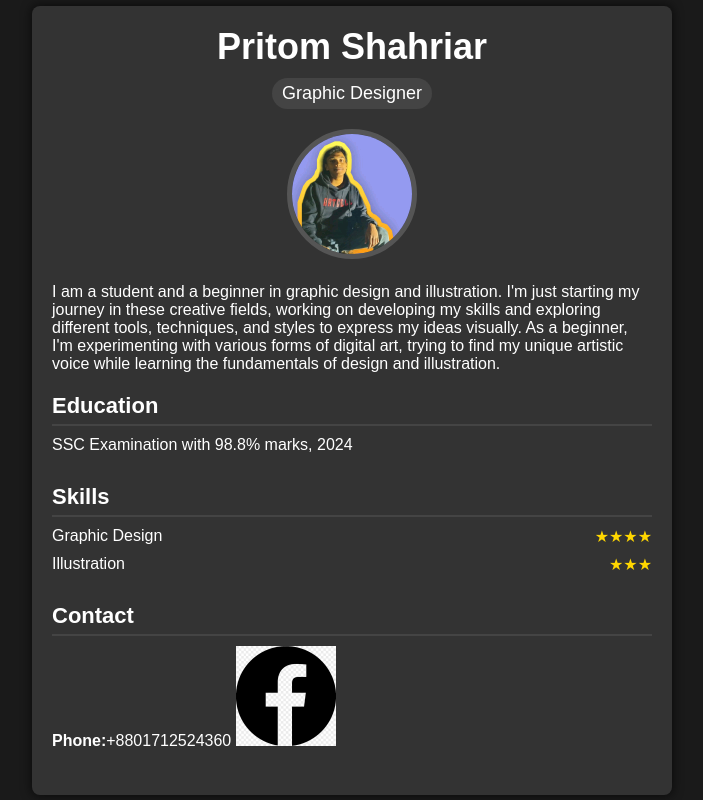
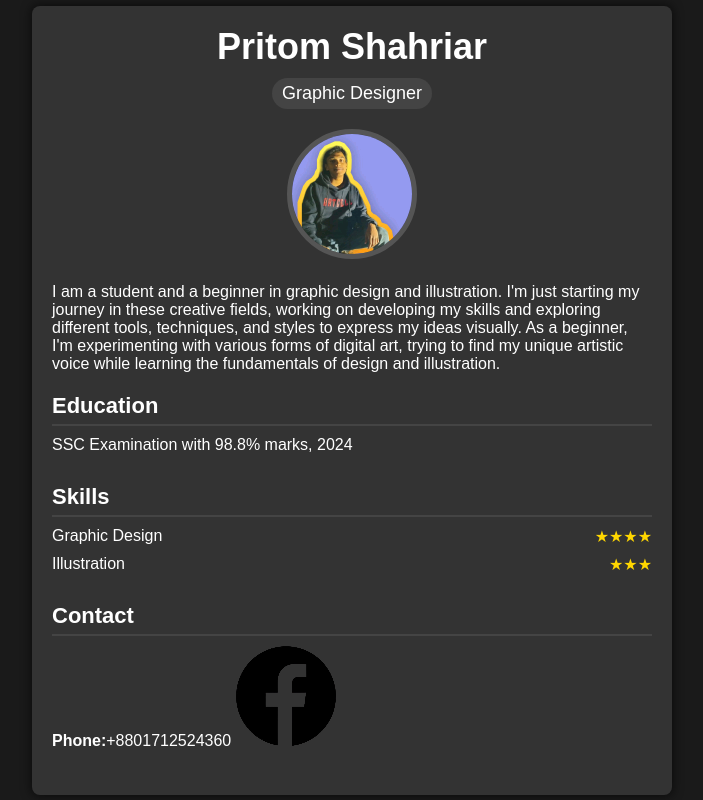
Before and after one commit to Rhythmblackberryham/Portfolio, a plain HTML site: page index.html in a window 1280 px wide. Shown: the whole page, without its empty margins (288-991 px from the left). Drawn offline with Linux system fonts and the light colour scheme.

Commit message:
Update index.html

```diff
--- a/index.html
+++ b/index.html
@@ -34,7 +34,7 @@
             </div>
             <div class="contact">
                 <h2>Contact</h2>
-                               <p><b>Phone:</b>+8801712524360 <a href="https://www.facebook.com/pritom.shahriar.5036"><img src="facebook.jpg" alt="our Facebook" style="width:100px; height:auto;"</a></p>
+                               <p><b>Phone:</b>+8801712524360 <a href="https://www.facebook.com/pritom.shahriar.5036"><img src="fb_logo.png" alt="our Facebook" style="width:100px; height:auto;"</a></p>
             </div>
         </div>
     </div>
```
